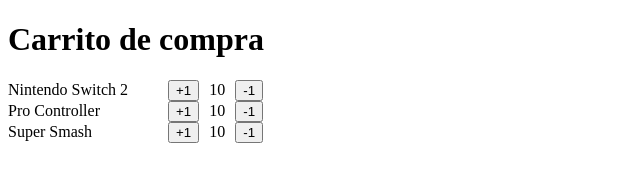
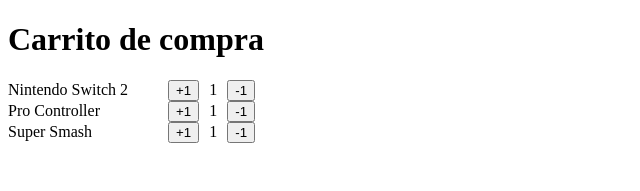
Before and after one commit to jcconde/react-first-steps, a React (Vite) app: page / in a window 1280 px wide. Shown: the top 191 px of the page, without its empty margins (0-640 px from the left). Built offline with nearby package versions, Linux system fonts and the light colour scheme.

Commit message:
Refactor `ItemCounter` to add state for quantity management and update `FirstStepsApp` with default quantities

```diff
--- a/src/FirstStepsApp.tsx
+++ b/src/FirstStepsApp.tsx
@@ -6,9 +6,9 @@
 }
 
 const itemsInCart: ItemInCart[] = [
-  {productName: 'Nintendo Switch 2', quantity: 2},
-  {productName: 'Pro Controller', quantity: 3},
-  {productName: 'Super Smash', quantity: 4},
+  {productName: 'Nintendo Switch 2', quantity: 1},
+  {productName: 'Pro Controller', quantity: 1},
+  {productName: 'Super Smash', quantity: 1},
 ];
 
 export function FirstStepsApp() {
--- a/src/shopping-cart/ItemCounter.tsx
+++ b/src/shopping-cart/ItemCounter.tsx
@@ -1,9 +1,25 @@
+import { useState } from "react";
+
 interface Props {
   name: string;
-  quantity: number;
+  quantity?: number;
 }
 
-export const ItemCounter = ({name}: Props) => {
+export const ItemCounter = ({name, quantity = 0}: Props) => {
+  const [count, setCount] = useState(quantity);
+
+  const handleAdd = () => {
+    setCount(count + 1);
+  }
+  const handleSubstract = () => {
+    if (count === 0) return;
+    setCount(count - 1);
+  }
+
+  // const handleClick = () => {
+  //   console.log(`click en ${name}`);
+  // };
+
   return (
     <section
       style={{
@@ -20,16 +36,16 @@
         {name}
       </span>
       <button
-        onMouseEnter={() => {
-          console.log(`mouse enter ${name}`);
-        }}
-        onClick={(event) => {
-          console.log(event);
-          console.log(`click ${name}`);
-        }}
-      >+1</button>
-      <span>10</span>
-      <button>-1</button>
+        // onMouseEnter={() => {
+        //   console.log(`mouse enter ${name}`);
+        // }}
+        onClick={handleAdd}
+      >+1
+      </button>
+      <span>{count}</span>
+      <button
+        onClick={handleSubstract}
+      >-1</button>
     </section>
   )
 };
```
